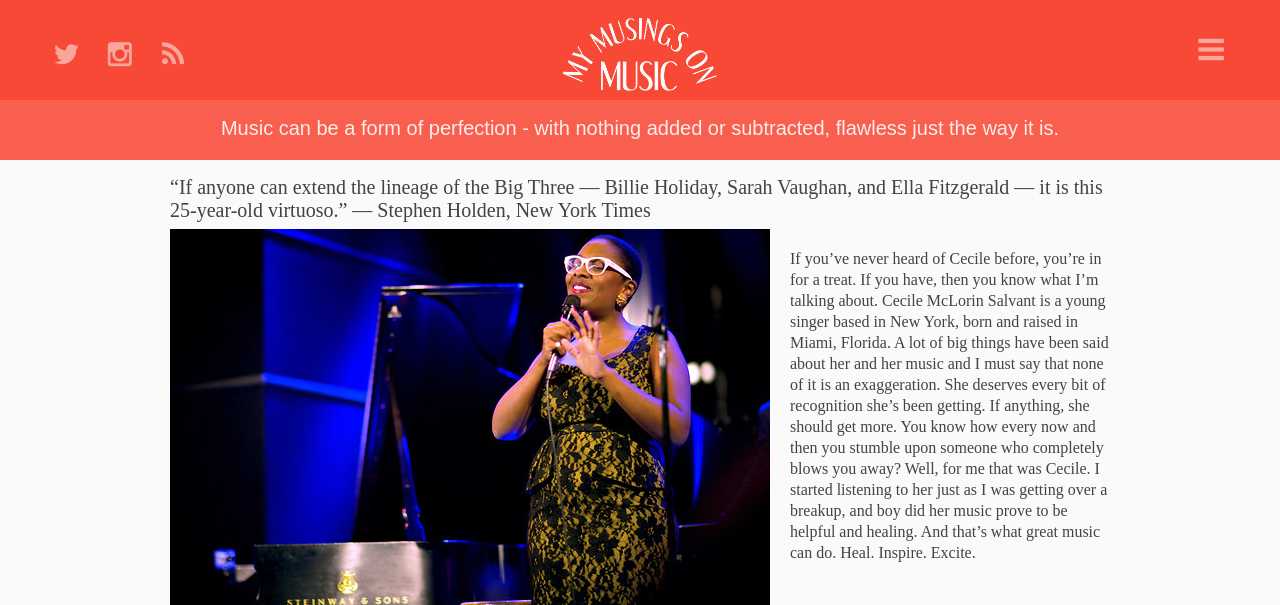
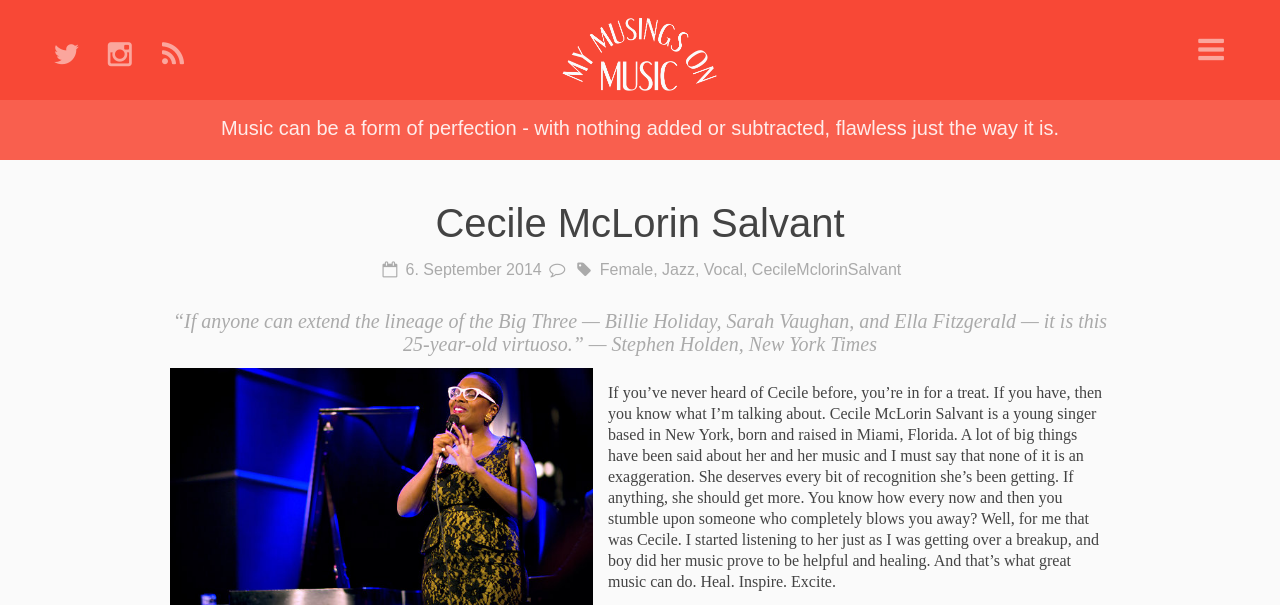
Before and after one commit to zanderle/mymusings, a Jekyll site: the page built from _posts/2014-09-06-Cecile-McLorin-Salvant.md, in a window 1280 px wide and 900 px high, cut to the strip 0-605 px from the top of the window. Built offline with Jekyll 4.4.1, drawn with Linux system fonts in a browser that asks for light colours; some web fonts are replaced; comment, search, counter and statistics services are not loaded; some of the changed text lies outside the part shown.

Commit message:
Fix wrong layout for last post

```diff
--- a/_posts/2014-09-06-Cecile-McLorin-Salvant.md
+++ b/_posts/2014-09-06-Cecile-McLorin-Salvant.md
@@ -1,5 +1,6 @@
 ---
-layout: default
+layout: post
+title: Cecile McLorin Salvant
 comments: true
 tags: Female Jazz Vocal CecileMclorinSalvant
 ---
```
